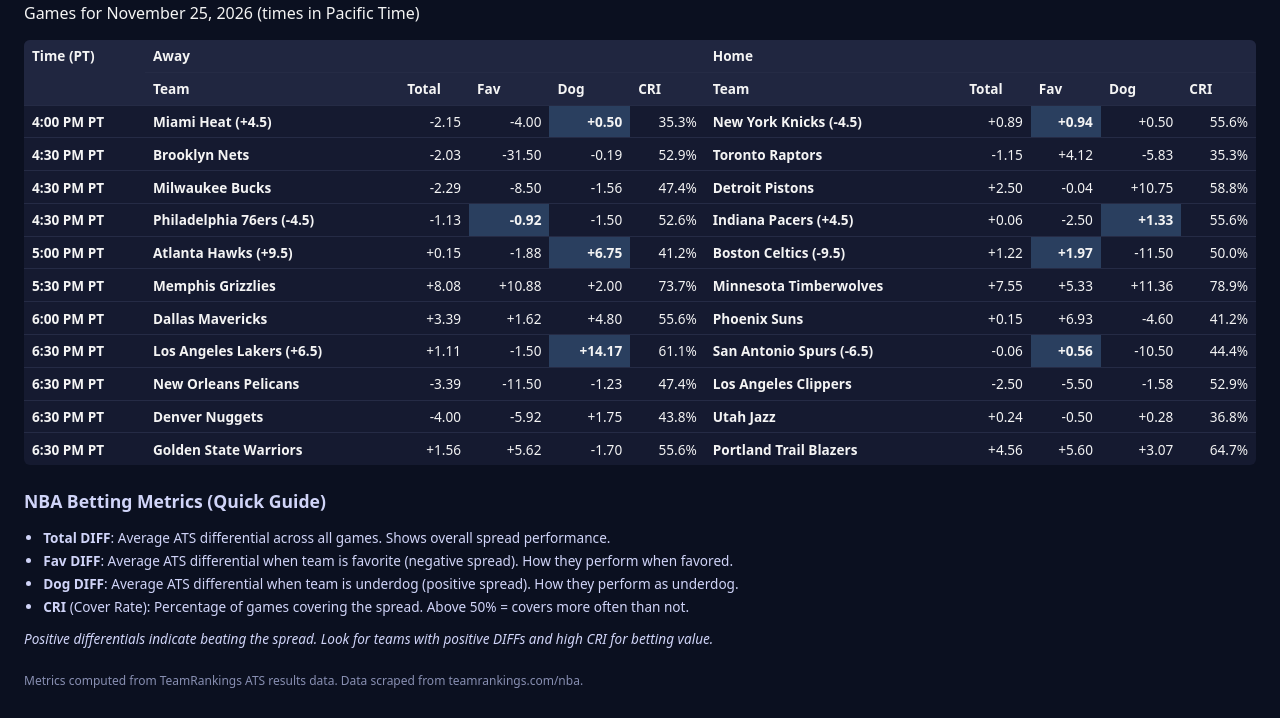
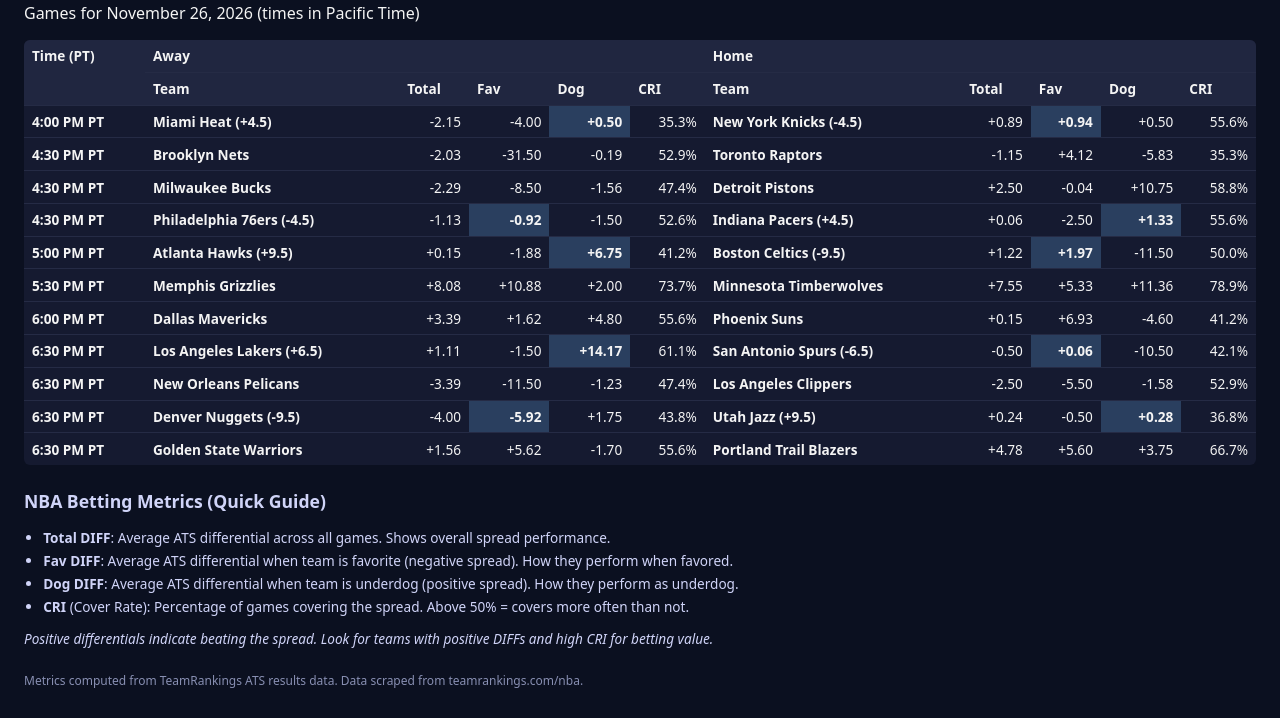
Before and after one commit to ajoros/nbabetinfo, a plain HTML site: page index.html in a window 1280 px wide. Shown: the part 64-782 px from the top of the page. Drawn offline with Linux system fonts and the light colour scheme.

Commit message:
Update nbabetinfo page with ATS plots [2026-11-26 16:33 UTC]

```diff
--- a/ats_results_portland-trail-blazers.csv
+++ b/ats_results_portland-trail-blazers.csv
@@ -16,3 +16,4 @@ date,home_away,opponent,opp_rank,spread,result,margin,ats_diff
 11/19,away,Milwaukee,29,-9.5,W,10,0.5
 11/21,away,New York,5,-1.5,L,1,-2.5
 11/23,away,Philadelphia,10,-1.5,W,17,15.5
+11/25,home,San Antonio,1,3.5,W,5,8.5
--- a/ats_results_san-antonio-spurs.csv
+++ b/ats_results_san-antonio-spurs.csv
@@ -17,3 +17,4 @@ date,home_away,opponent,opp_rank,spread,result,margin,ats_diff
 11/19,home,LA Clippers,26,-15.5,W,12,-3.5
 11/21,home,New Orleans,27,-19.5,W,23,3.5
 11/23,away,Sacramento,30,-8.5,W,16,7.5
+11/25,away,Portland,7,-3.5,L,5,-8.5
--- a/index.html
+++ b/index.html
@@ -2,7 +2,7 @@
 <html lang="en">
   <head>
     <meta charset="utf-8" />
-    <title>NBA Betting Info - November 25, 2026</title>
+    <title>NBA Betting Info - November 26, 2026</title>
     <meta name="viewport" content="width=device-width, initial-scale=1" />
     <style>
       body {
@@ -169,7 +169,7 @@
   </head>
   <body>
     <h1>NBA Betting Info</h1>
-    <div>Games for November 25, 2026 (times in Pacific Time)</div>
+    <div>Games for November 26, 2026 (times in Pacific Time)</div>
 
     <div class="table-wrapper">
       <table>
@@ -200,10 +200,10 @@
 <tr><td class='time'>5:00 PM PT</td><td class='team-name'>Atlanta Hawks (+9.5)</td><td class='metric'>+0.15</td><td class='metric'>-1.88</td><td class='metric highlight'>+6.75</td><td class='metric'>41.2%</td><td class='team-name'>Boston Celtics (-9.5)</td><td class='metric'>+1.22</td><td class='metric highlight'>+1.97</td><td class='metric'>-11.50</td><td class='metric'>50.0%</td></tr>
 <tr><td class='time'>5:30 PM PT</td><td class='team-name'>Memphis Grizzlies</td><td class='metric'>+8.08</td><td class='metric'>+10.88</td><td class='metric'>+2.00</td><td class='metric'>73.7%</td><td class='team-name'>Minnesota Timberwolves</td><td class='metric'>+7.55</td><td class='metric'>+5.33</td><td class='metric'>+11.36</td><td class='metric'>78.9%</td></tr>
 <tr><td class='time'>6:00 PM PT</td><td class='team-name'>Dallas Mavericks</td><td class='metric'>+3.39</td><td class='metric'>+1.62</td><td class='metric'>+4.80</td><td class='metric'>55.6%</td><td class='team-name'>Phoenix Suns</td><td class='metric'>+0.15</td><td class='metric'>+6.93</td><td class='metric'>-4.60</td><td class='metric'>41.2%</td></tr>
-<tr><td class='time'>6:30 PM PT</td><td class='team-name'>Los Angeles Lakers (+6.5)</td><td class='metric'>+1.11</td><td class='metric'>-1.50</td><td class='metric highlight'>+14.17</td><td class='metric'>61.1%</td><td class='team-name'>San Antonio Spurs (-6.5)</td><td class='metric'>-0.06</td><td class='metric highlight'>+0.56</td><td class='metric'>-10.50</td><td class='metric'>44.4%</td></tr>
+<tr><td class='time'>6:30 PM PT</td><td class='team-name'>Los Angeles Lakers (+6.5)</td><td class='metric'>+1.11</td><td class='metric'>-1.50</td><td class='metric highlight'>+14.17</td><td class='metric'>61.1%</td><td class='team-name'>San Antonio Spurs (-6.5)</td><td class='metric'>-0.50</td><td class='metric highlight'>+0.06</td><td class='metric'>-10.50</td><td class='metric'>42.1%</td></tr>
 <tr><td class='time'>6:30 PM PT</td><td class='team-name'>New Orleans Pelicans</td><td class='metric'>-3.39</td><td class='metric'>-11.50</td><td class='metric'>-1.23</td><td class='metric'>47.4%</td><td class='team-name'>Los Angeles Clippers</td><td class='metric'>-2.50</td><td class='metric'>-5.50</td><td class='metric'>-1.58</td><td class='metric'>52.9%</td></tr>
-<tr><td class='time'>6:30 PM PT</td><td class='team-name'>Denver Nuggets</td><td class='metric'>-4.00</td><td class='metric'>-5.92</td><td class='metric'>+1.75</td><td class='metric'>43.8%</td><td class='team-name'>Utah Jazz</td><td class='metric'>+0.24</td><td class='metric'>-0.50</td><td class='metric'>+0.28</td><td class='metric'>36.8%</td></tr>
-<tr><td class='time'>6:30 PM PT</td><td class='team-name'>Golden State Warriors</td><td class='metric'>+1.56</td><td class='metric'>+5.62</td><td class='metric'>-1.70</td><td class='metric'>55.6%</td><td class='team-name'>Portland Trail Blazers</td><td class='metric'>+4.56</td><td class='metric'>+5.60</td><td class='metric'>+3.07</td><td class='metric'>64.7%</td></tr>
+<tr><td class='time'>6:30 PM PT</td><td class='team-name'>Denver Nuggets (-9.5)</td><td class='metric'>-4.00</td><td class='metric highlight'>-5.92</td><td class='metric'>+1.75</td><td class='metric'>43.8%</td><td class='team-name'>Utah Jazz (+9.5)</td><td class='metric'>+0.24</td><td class='metric'>-0.50</td><td class='metric highlight'>+0.28</td><td class='metric'>36.8%</td></tr>
+<tr><td class='time'>6:30 PM PT</td><td class='team-name'>Golden State Warriors</td><td class='metric'>+1.56</td><td class='metric'>+5.62</td><td class='metric'>-1.70</td><td class='metric'>55.6%</td><td class='team-name'>Portland Trail Blazers</td><td class='metric'>+4.78</td><td class='metric'>+5.60</td><td class='metric'>+3.75</td><td class='metric'>66.7%</td></tr>
         </tbody>
       </table>
     </div>
```
Also changed, not shown: plots/ats_portland-trail-blazers.png, plots/ats_san-antonio-spurs.png.
